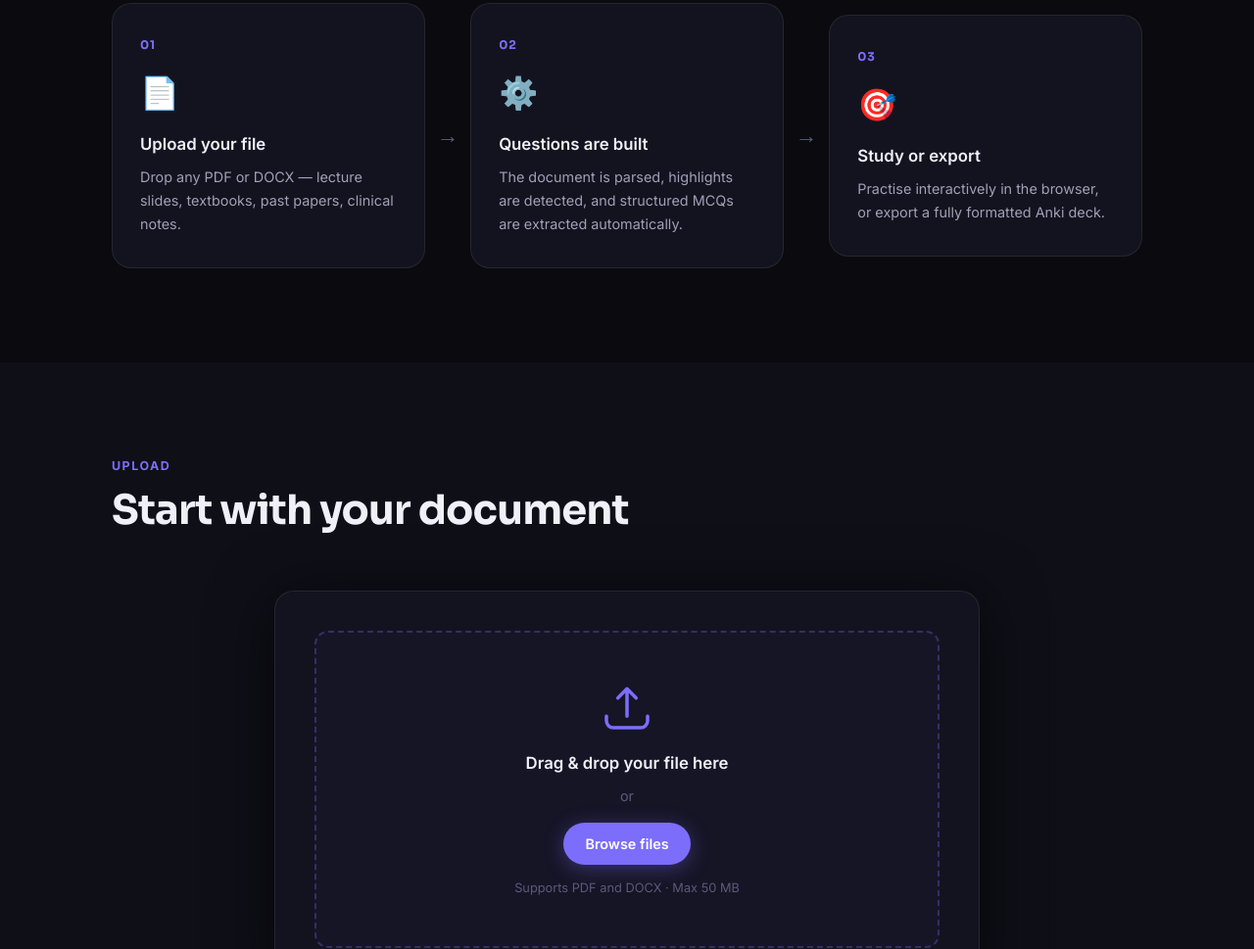
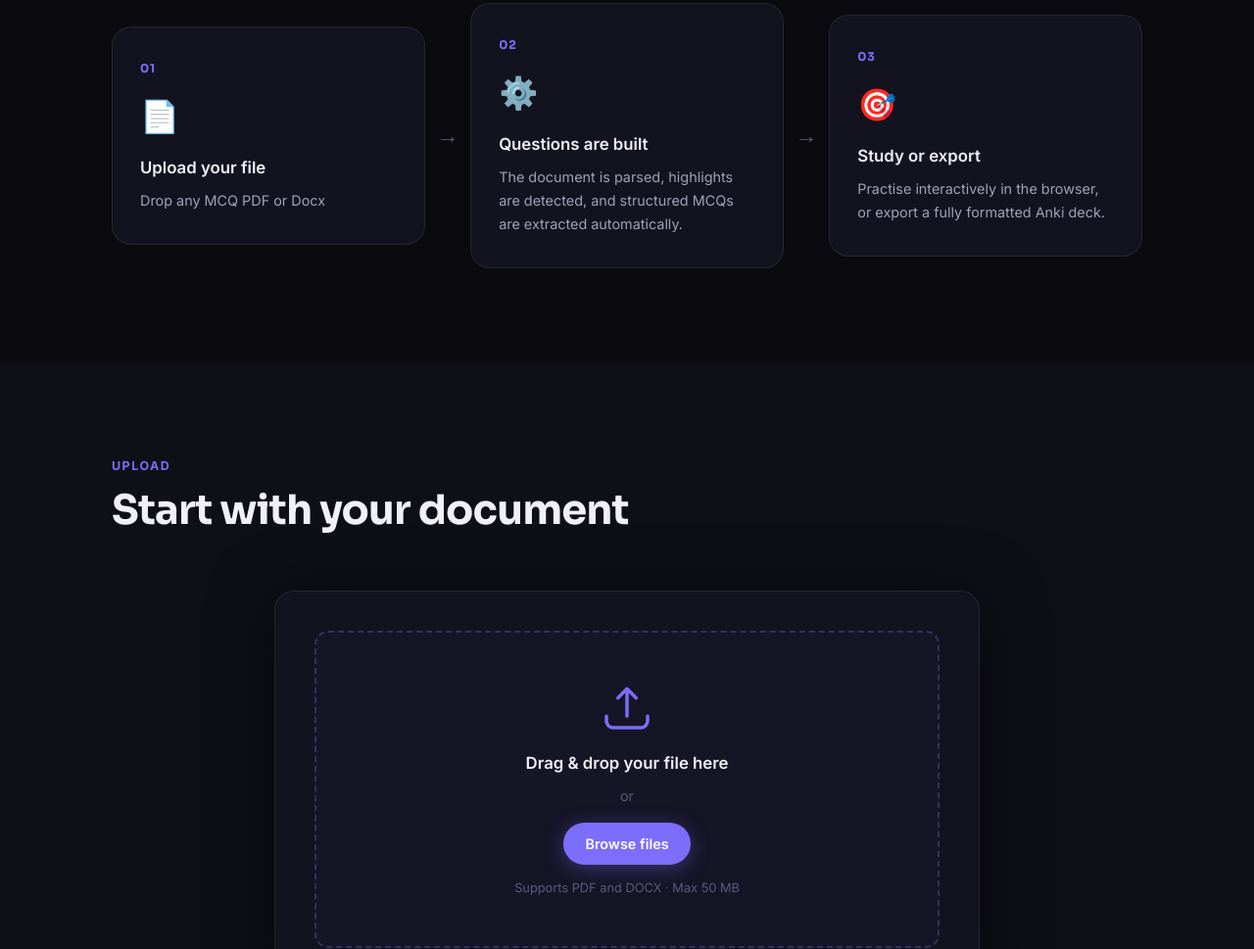
Before and after one commit to youssefsol209-dev/studyforge, a website: page public/index.html in a window 1280 px wide. Shown: the part 934-1903 px from the top of the page at 98% size. Drawn offline with Linux system fonts and the light colour scheme.

Commit message:
Simplify upload step copy to MCQ PDF or Docx
Co-authored-by: Cursor <cursoragent@cursor.com>

```diff
--- a/public/index.html
+++ b/public/index.html
@@ -52,7 +52,7 @@
           <div class="step-number">01</div>
           <div class="step-icon">📄</div>
           <h3>Upload your file</h3>
-          <p>Drop any PDF or DOCX — lecture slides, textbooks, past papers, clinical notes.</p>
+          <p>Drop any MCQ PDF or Docx</p>
         </div>
         <div class="step-arrow">→</div>
         <div class="step">
```
